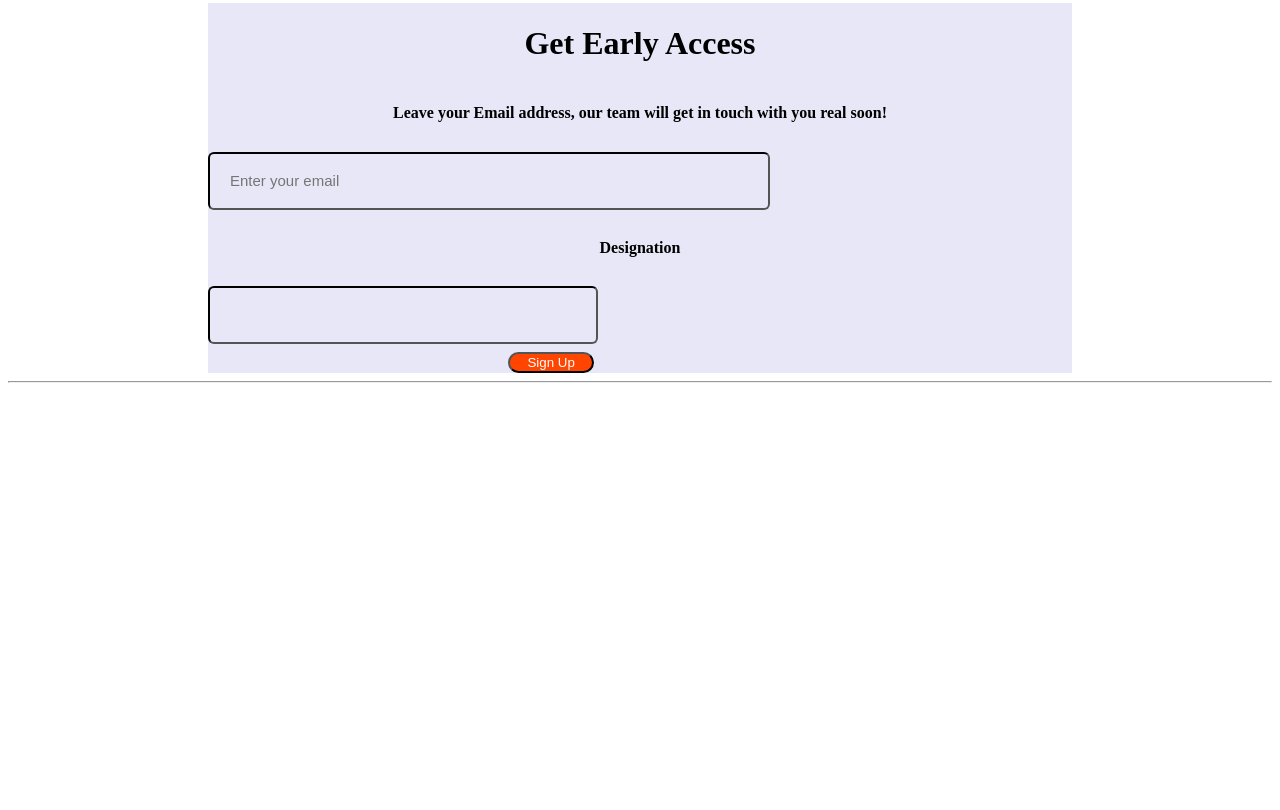
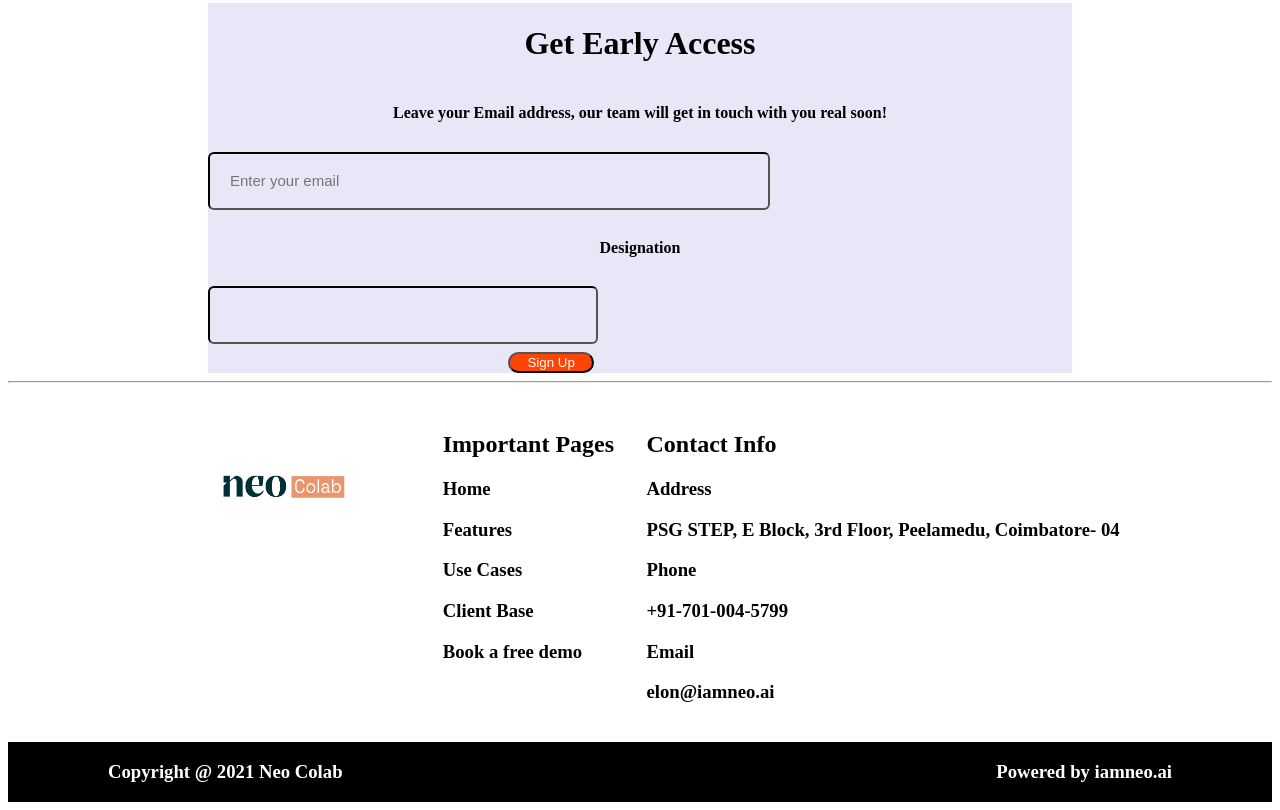
Before and after one commit to K-Meiarasu/Clone, a plain HTML site: page index.html in a window 1280 px wide. Shown: the part 2782-3592 px from the top of the page. Before the commit the page ends 3221 px from the top, so only its background shows below. Drawn offline with Linux system fonts and the light colour scheme; files that its build step writes are made by us from their sources; files whose address does not match are found by name.

Commit message:
Update index.html

```diff
--- a/index.html
+++ b/index.html
@@ -167,21 +167,32 @@ forget conventional laboratory setup.</pre></h3>
         <hr>
         <div class="foot">
             <div class="logo">
-
+                <img src="/home/meiarasu/Desktop/Neo/Training/clone/logo.png" width="250px" height="150px">
             </div>
             <div class="list1">
-
+                <h2>Important Pages</h2>
+                <h3>Home</h3>
+                <h3>Features</h3>
+                <h3>Use Cases</h3>
+                <h3>Client Base</h3>
+                <h3>Book a free demo</h3>
             </div>
             <div class="list2">
-
+                <h2>Contact Info</h2>
+                <h3 style="font-weight: bold;">Address</h3>
+                <h3>PSG STEP, E Block, 3rd Floor, Peelamedu, Coimbatore- 04</h3>
+                <h3 style="font-weight: bold;">Phone</h3>
+                <h3>+91-701-004-5799</h3>
+                <h3 style="font-weight: bold;">Email</h3>
+                <h3>elon@iamneo.ai</h3>
             </div>
         </div>
         <div class="footer">
             <div class="cr">
-
+                <h3>Copyright @ 2021 Neo Colab</h3>
             </div>
             <div class="pow">
-
+                <h3>Powered by iamneo.ai</h3>
             </div>
         </div>
     </body>
```
